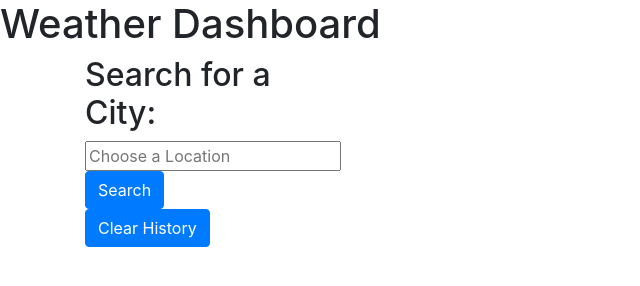
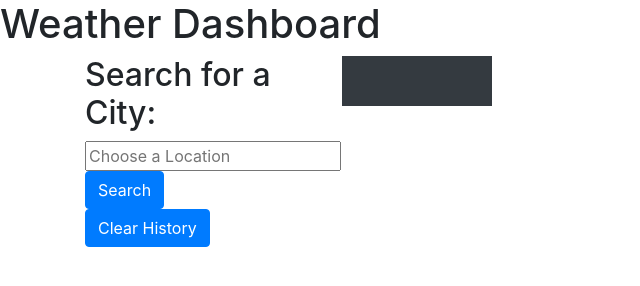
Before and after one commit to james-andritsch/Rainchecker, a plain HTML site: page index.html in a window 1280 px wide. Shown: the whole page, without its empty margins (0-640 px from the left). Drawn offline with nearby package versions, Linux system fonts and the light colour scheme; files that its build step writes are made by us from their sources; files whose address does not match are found by name.

Commit message:
outlined forecast area

```diff
--- a/index.html
+++ b/index.html
@@ -31,11 +31,37 @@
                 <form id="history"></form>
             </div>
             <div class="col-9">
-                <div class="currentCityForecast">
+                <div class="row">
+                    <div class="currentCityForecasts border-black border">
+                        <div class="row">
+                            <span id="cityName" class="cityName"></span>
+                            <img id="currentWeather" src="placeholder" alt="">
 
-                </div>
-                <div class="fiveDayForecast">
-
+                        </div>
+                        <div class="row">
+                            <div class="col-12">
+                                <p id="temperature"></p>
+                            </div>
+                        </div>
+                        <div class="row">
+                            <div class="col-12">
+                                <p id="wind"></p>
+                            </div>
+                        </div>
+                        <div class="row">
+                            <div class="col-12">
+                                <p id="humidity"></p>
+                            </div>
+                        </div>
+                    </div>
+                    <!-- five day forecast -->
+                    <div class="row">
+                        <div class="col forecast bg-dark text-white"></div>
+                        <div class="col forecast bg-dark text-white"></div>
+                        <div class="col forecast bg-dark text-white"></div>
+                        <div class="col forecast bg-dark text-white"></div>
+                        <div class="col forecast bg-dark text-white"></div>
+                    </div>
                 </div>
             </div>
         </div>
```
